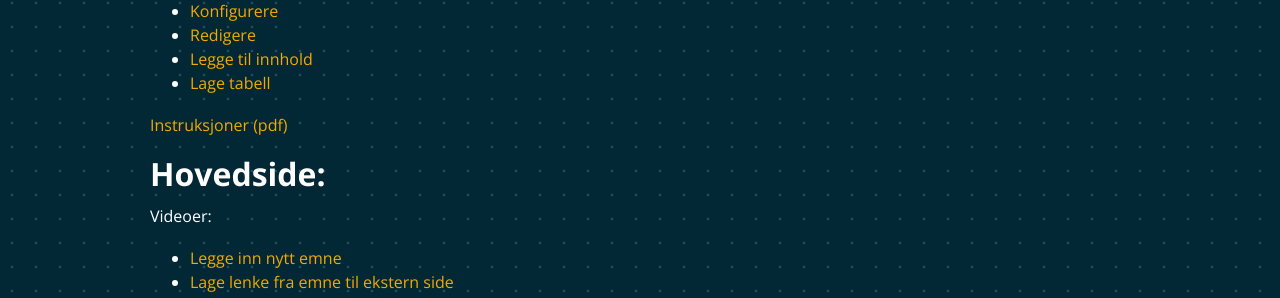
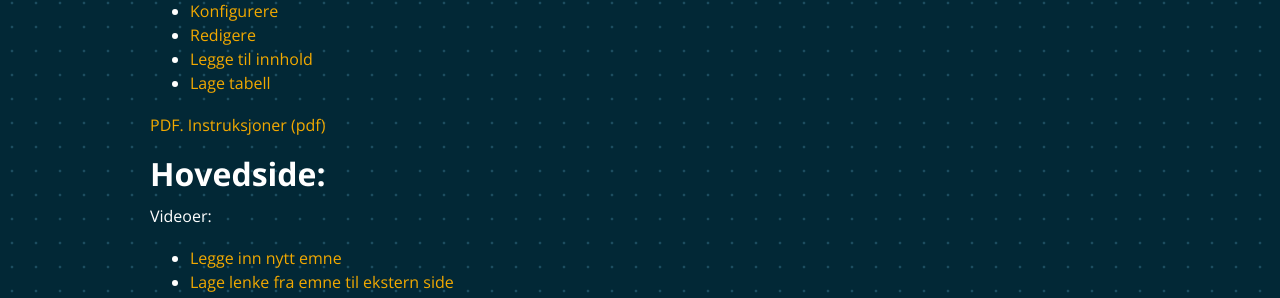
Before and after one commit to uit-econ/uit-econ.github.io, a Jekyll site: the page built from github-ressurser.md, in a window 1280 px wide. Shown: the part 321-619 px from the top of the page. Built offline with Jekyll 4.4.1, drawn with Linux system fonts in a browser that asks for light colours; our own code applies the rules of GitHub Pages for plain Markdown files.

Commit message:
Update github-ressurser.md

```diff
--- a/github-ressurser.md
+++ b/github-ressurser.md
@@ -12,7 +12,8 @@ Videoer:
 * [Legge til innhold](https://titlon.uit.no/hht/git-res/es/video/4.mp4)
 * [Lage tabell](https://titlon.uit.no/hht/git-res/es/video/5.mp4)
 
-[Instruksjoner (pdf)](https://titlon.uit.no/hht/git-res/es/emneside.pdf)
+<a href="username.github.io/folder/document.pdf" target="_blank">PDF.</a>
+[Instruksjoner (pdf)](https://titlon.uit.no/hht/git-res/es/emneside.pdf){:target="blank"}
 
 
 
@@ -26,7 +27,7 @@ Videoer:
 * [Lage en ny overskrift](https://titlon.uit.no/hht/git-res/hs/video/5.mp4)
 * [Endre header](https://titlon.uit.no/hht/git-res/hs/video/6.mp4)
 
-[Instruksjoner (pdf)](https://titlon.uit.no/hht/git-res/hs/hovedside.pdf)
+[Instruksjoner (pdf)](https://titlon.uit.no/hht/git-res/hs/hovedside.pdf){:target="blank"}
 
 ## Videokurs:
 * [Githubkurs](https://titlon.uit.no/hht/git-res/kursgit.mp4)
```
